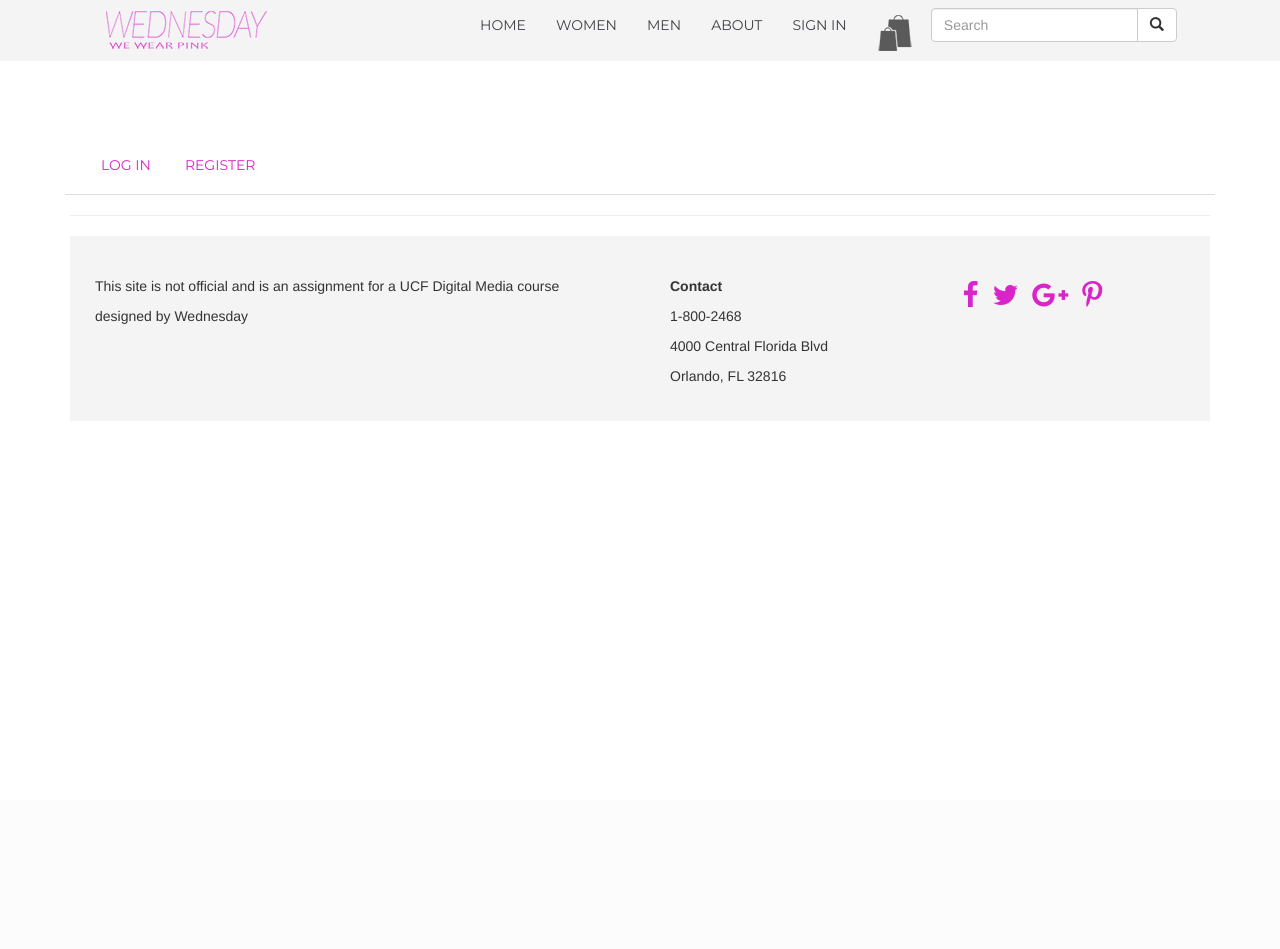
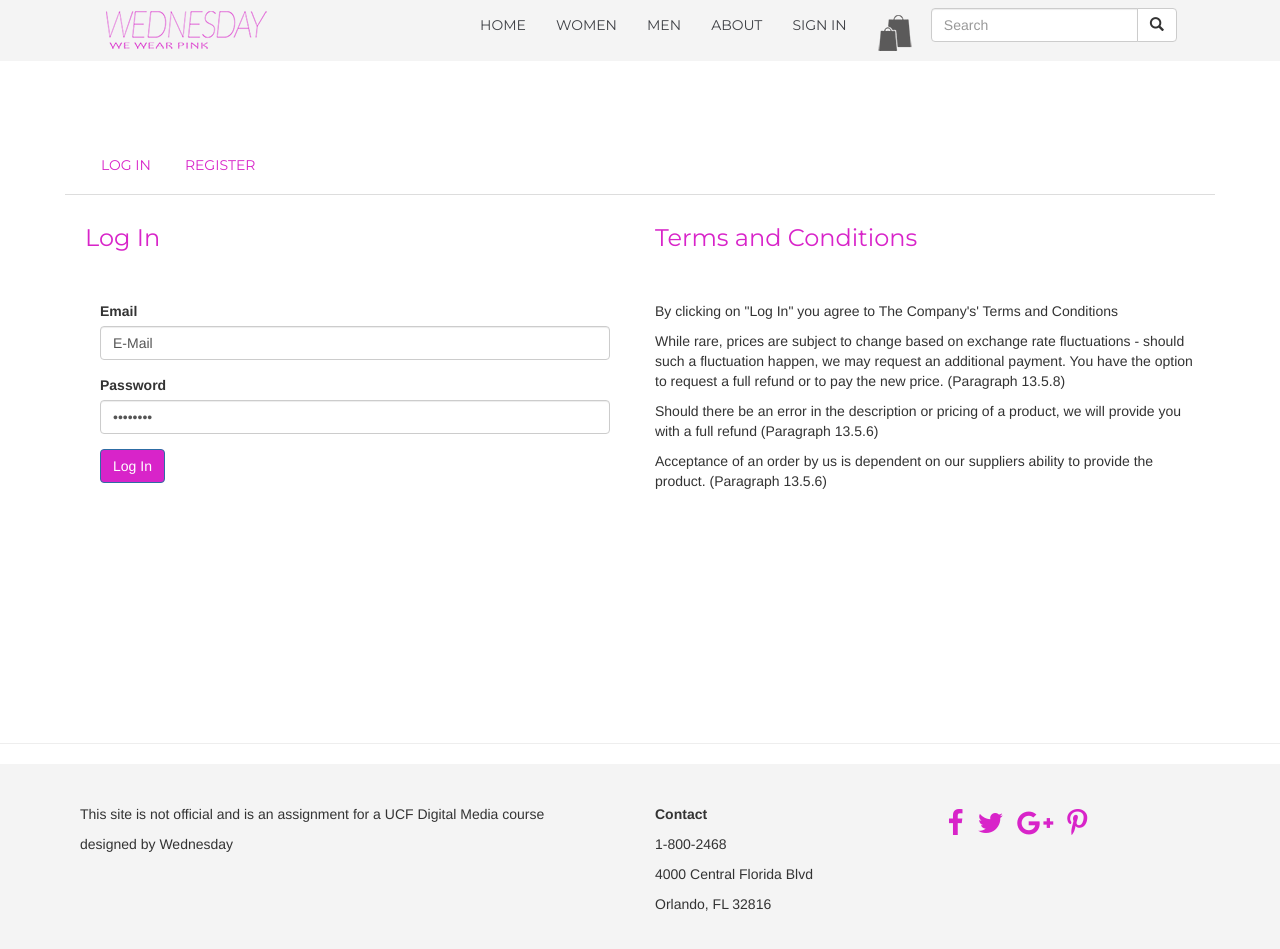
Before and after one commit to alyssabg/Wednesday-Group-Project, a PHP site: page /login.php in a window 1280 px wide. Before the commit the page ends 383 px from the top, so only its background shows below. Run offline with PHP 8.4, Linux system fonts and the light colour scheme; some libraries are stand-ins or nearby versions.

Commit message:
Hot Fix
fixed the footer

```diff
--- a/login.php
+++ b/login.php
@@ -94,13 +94,15 @@
     <div class="container">
         <div class="row">
             <ul class="nav nav-tabs" style="padding: 20px;">
-                <li><a data-toggle="tab" href="#menu1"><span class="wed_color">Log In</span></a></li>
+                <li><a data-toggle="tab" href="#menu1" ><span class="wed_color">Log In</span></a></li>
                 <li><a data-toggle="tab" href="#menu2"><span class="wed_color">Register</span></a></li>
             </ul>
+        </div>
+    </section>
 
-            <div class="tab-content">
-                <div id="menu1" class="tab-pane fade">
-                    <section class="container" style="padding-top: 15px;">
+            <div class="tab-content" style="margin-top: -100px;">
+                <div id="menu1" class="tab-pane fade in active">
+                    <section class="container" style="padding-top: 15px; margin-bottom: 13%;">
                          <div class="container-page">
                             <div class="col-md-6">
                                 <h3 class="dark-grey"><span class="wed_color">Log In</span></h3>
--- a/php/edit_profile.php
+++ b/php/edit_profile.php
@@ -123,9 +123,11 @@ if($count != 1){
                 <li><a data-toggle="tab" href="#billing"><span class="wed_color">Billing Information</span></a></li>
                 <li><a data-toggle="tab" href="#shipping"><span class="wed_color">Shipping Information</span></a></li>
             </ul>
+        </div>
+    </section>
 
-            <div class="tab-content" style="margin-top: -50px;">
-                <div id="profile" class="tab-pane fade">
+            <div class="tab-content" style="margin-top: -150px;">
+                <div id="profile" class="tab-pane fade in active">
                     <section class="container">
                          <div class="container-page">
                             <div class="col-md-6">
```
Also changed, not shown: client.php (+5 -3 lines).
